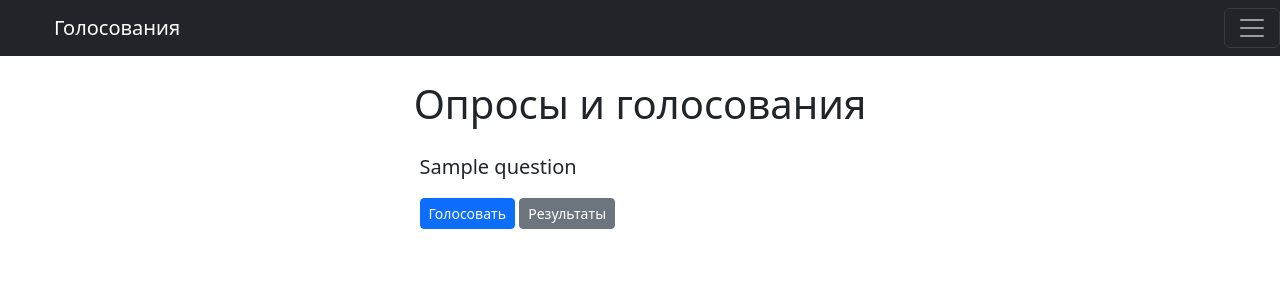
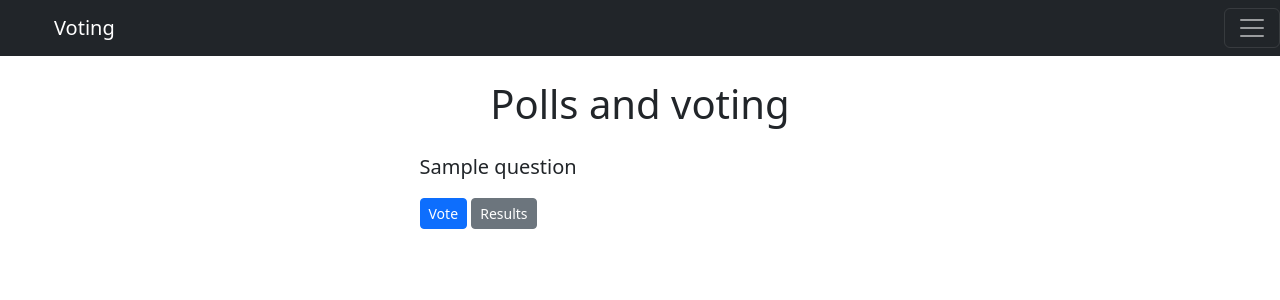
Before and after one commit to pirzer/polls, a Django app: page / in a window 1280 px wide. Shown: the top 300 px of the page. Run offline with Django 3.2, Linux system fonts and the light colour scheme; tables that the repository leaves empty hold one stand-in row (values such as "Sample post").

Commit message:
This is a new commit for what I originally planned to be amended

```diff
--- a/django_poll/settings.py
+++ b/django_poll/settings.py
@@ -31,6 +31,7 @@ SECRET_KEY = os.environ.get('SECRET_KEY')
 
 
 # SECURITY WARNING: don't run with debug turned on in production!
+# To change Debug from True to False before heroku deployment
 DEBUG = True
 
 ALLOWED_HOSTS = ['pollstrial.herokuapp.com', 'localhost']
--- a/polls/admin.py
+++ b/polls/admin.py
@@ -1,9 +1,9 @@
 from django.contrib import admin
 from .models import Question, Choice, Vote
 
-admin.site.site_header = 'Панель управления'
-admin.site.site_title = 'Голосования и опросы'
-admin.site.index_title = 'Управление опросами и голосованиями'
+admin.site.site_header = 'Control Panel'
+admin.site.site_title = 'Polls and Polls'
+admin.site.index_title = 'Poll and Voting Management'
 
 class ChoiceInLine(admin.TabularInline):
     model = Choice
--- a/polls/templates/base.html
+++ b/polls/templates/base.html
@@ -1,14 +1,14 @@
 <!DOCTYPE html>
 <html lang="en">
 <head>
-    <title>Голосования и опросы {% block title %}{% endblock %}</title>
+    <title>Polls and Polls {% block title %}{% endblock %}</title>
     <link href="https://cdn.jsdelivr.net/npm/bootstrap@5.2.3/dist/css/bootstrap.min.css" rel="stylesheet" integrity="sha384-rbsA2VBKQhggwzxH7pPCaAqO46MgnOM80zW1RWuH61DGLwZJEdK2Kadq2F9CUG65" crossorigin="anonymous">
 </head>
 
 <body>
  <nav class="navbar navbar-dark bg-dark mb-4">
     <div class="container">
-        <a class="navbar-brand" href="/">Голосования</a>
+        <a class="navbar-brand" href="/">Voting</a>
     </div>
         <button class="navbar-toggler" type="button" data-bs-toggle="offcanvas">
       <span class="navbar-toggler-icon"></span>
--- a/polls/templates/detail.html
+++ b/polls/templates/detail.html
@@ -1,6 +1,6 @@
 {% extends 'base.html' %}
 {% block content %}
-<a class="btn btn-danger btn-sm mb-3" href="{% url 'polls:index' %}">&#8592; К опросам</a>
+<a class="btn btn-danger btn-sm mb-3" href="{% url 'polls:index' %}">&#8592;  Surver</a>
 <h1 class="text-center mb-3">{{ question.name }}</h1>
 
 {% if error_message %}
@@ -19,7 +19,7 @@
     </div>
     {% endfor %}
     <div class="text-center">
-    <input type="submit" value="Голосовать" class="btn btn-primary mt-4" />
+    <input type="submit" value="Vote" class="btn btn-primary mt-4" />
     </div>
 </form>
 </div>
--- a/polls/templates/index.html
+++ b/polls/templates/index.html
@@ -1,19 +1,19 @@
 {% extends 'base.html' %}
 {% block content %}
-<h1 class="text-center mb-3">Опросы и голосования</h1>
+<h1 class="text-center mb-3">Polls and voting</h1>
 {% if all_questions %}
 {% for question in all_questions %}
 <div class="container col-5 mb-3 mt-4">
 <div class="card-mb-3">
     <div class="card-body">
         <p class="lead">{{ question.name }}</p>
-        <a href="{% url 'polls:detail' question.id %}" class="btn btn-primary btn-sm">Голосовать</a>
-        <a href="{% url 'polls:results' question.id %}" class="btn btn-secondary btn-sm">Результаты</a>
+        <a href="{% url 'polls:detail' question.id %}" class="btn btn-primary btn-sm">Vote</a>
+        <a href="{% url 'polls:results' question.id %}" class="btn btn-secondary btn-sm">Results</a>
     </div>
 </div>
 </div>
 {% endfor %}
 {% else %}
-<p>Опросов пока нет - создайте новый</p>
+<p>No polls yet - create a new one</p>
 {% endif %}
 {% endblock %}
--- a/polls/templates/results.html
+++ b/polls/templates/results.html
@@ -5,14 +5,14 @@
 <ul class="list-group mb-5">
     {% for choice in question.choice_set.all %}
     <li class="list-group-item">
-        {{ choice.name }} <div class="float-end"><span class="badge text-bg-warning">голосов: {{ choice.votes }}
+        {{ choice.name }} <div class="float-end"><span class="badge text-bg-warning">votes: {{ choice.votes }}
             </span></div>
     </li>
     {% endfor %}
 </ul>
 </div>
 <div class="text-center">
-<a class="btn btn-primary" href="{% url 'polls:index' %}">Вернуться к опросам</a>
+<a class="btn btn-primary" href="{% url 'polls:index' %}">Return to polls</a>
 </div>
 
 <div class="row justify-content-center">
@@ -31,7 +31,7 @@
     data: {
       labels: {{ labels|safe }},
       datasets: [{
-        label: 'Количество голосов',
+        label: 'Number of votes',
         data: {{ data|safe }},
         borderWidth: 1
       }]
--- a/polls/views.py
+++ b/polls/views.py
@@ -13,7 +13,7 @@ def detail(request, question_id):
     try:
         question = Question.objects.get(pk=question_id)
     except Question.DoesNotExist:
-        raise Http404('Нет такого вопроса')
+        raise Http404('There is not such question')
     return render(request, 'detail.html', {'question': question})
 
 def results(request, question_id):
@@ -36,7 +36,7 @@ def vote(request, question_id):
         if not question.user_voted(request.user):
             return render(request, 'detail.html',  {
             'question': question,
-            'error_message': 'Вы уже голосовали в этом опросе. Выберите другой опрос.',
+            'error_message': 'You have already voted in this poll. Choose a different poll.',
         })
         if user_choice:
             user_choice.votes += 1
@@ -47,6 +47,6 @@ def vote(request, question_id):
     except (KeyError, Choice.DoesNotExist):
         return render(request, 'detail.html', {
             'question': question,
-            'error_message': 'Вы не выбрали вариант ответа!',
+            'error_message': 'You have not chosen an answer!',
         })
     return render(request, 'results.html', {'question': question})
```
